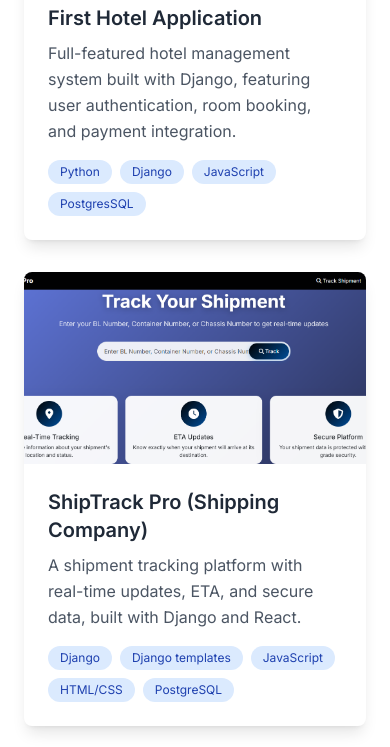
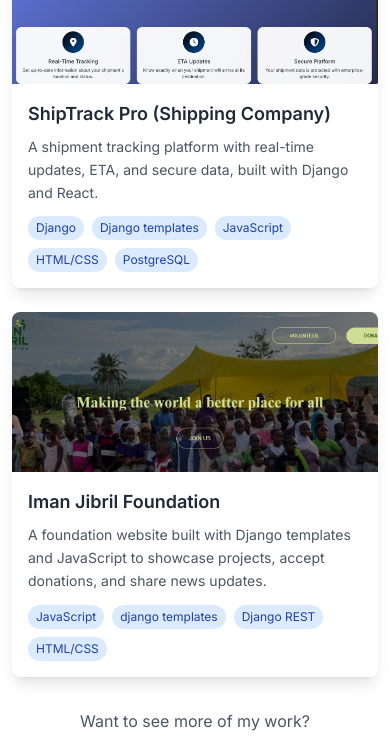
Before and after one commit to PrinceAmoakoBannerman/MyPortfolio, a React (Vite) app: page / in a window 390 px wide. Shown: the part 4898-5645 px from the top of the page. Built offline with nearby package versions, Linux system fonts and the light colour scheme.

Commit message:
Improve mobile responsiveness of portfolio section

```diff
--- a/src/components/Portfolio.tsx
+++ b/src/components/Portfolio.tsx
@@ -64,9 +64,9 @@ const Portfolio = () => {
     : projects.filter(project => project.category === activeFilter);
 
   return (
-    <section id="portfolio" className="py-20 bg-white">
-      <div className="container mx-auto px-6">
-        <div className="text-center mb-16">
+    <section id="portfolio" className="py-10 sm:py-16 md:py-20 bg-white">
+      <div className="container mx-auto px-3 sm:px-4 md:px-6">
+  <div className="text-center mb-10 sm:mb-12 md:mb-16">
           <h2 className="text-4xl font-bold text-gray-800 mb-4">My Portfolio</h2>
           <p className="text-gray-600 text-lg max-w-2xl mx-auto mb-8">
             A showcase of my recent projects and technical achievements
@@ -90,17 +90,17 @@ const Portfolio = () => {
           </div>
         </div>
 
-        <div className="grid md:grid-cols-2 lg:grid-cols-3 gap-8">
+  <div className="grid grid-cols-1 sm:grid-cols-2 lg:grid-cols-3 gap-6 md:gap-8">
           {filteredProjects.map((project) => (
             <div
               key={project.id}
-              className="bg-white rounded-lg shadow-lg overflow-hidden hover:shadow-xl transition-all duration-300 transform hover:-translate-y-2"
+              className="bg-white rounded-lg shadow-lg overflow-hidden hover:shadow-xl transition-all duration-300 transform hover:-translate-y-2 flex flex-col"
             >
               <div className="relative group">
                 <img
                   src={project.image}
                   alt={project.title}
-                  className="w-full h-48 object-cover group-hover:scale-105 transition-transform duration-300"
+                  className="w-full h-40 sm:h-48 object-cover group-hover:scale-105 transition-transform duration-300"
                 />
                 <div className="absolute inset-0 bg-black bg-opacity-50 opacity-0 group-hover:opacity-100 transition-opacity duration-300 flex items-center justify-center">
                   <div className="flex space-x-4">
@@ -122,15 +122,15 @@ const Portfolio = () => {
                 </div>
               </div>
 
-              <div className="p-6">
-                <h3 className="text-xl font-semibold text-gray-800 mb-2">{project.title}</h3>
-                <p className="text-gray-600 mb-4 leading-relaxed">{project.description}</p>
+              <div className="p-4 sm:p-6 flex-1 flex flex-col">
+                <h3 className="text-lg sm:text-xl font-semibold text-gray-800 mb-2">{project.title}</h3>
+                <p className="text-gray-600 mb-3 sm:mb-4 leading-relaxed text-sm sm:text-base">{project.description}</p>
 
-                <div className="flex flex-wrap gap-2">
+                <div className="flex flex-wrap gap-2 mt-auto">
                   {project.technologies.map((tech, index) => (
                     <span
                       key={index}
-                      className="bg-blue-100 text-blue-800 text-xs px-3 py-1 rounded-full"
+                      className="bg-blue-100 text-blue-800 text-xs px-2 sm:px-3 py-1 rounded-full"
                     >
                       {tech}
                     </span>
@@ -141,7 +141,7 @@ const Portfolio = () => {
           ))}
         </div>
 
-        <div className="text-center mt-12">
+  <div className="text-center mt-8 sm:mt-10 md:mt-12">
           <p className="text-gray-600 mb-4">Want to see more of my work?</p>
           <a
             href="https://github.com/PrinceAmoakoBannerman"
```
